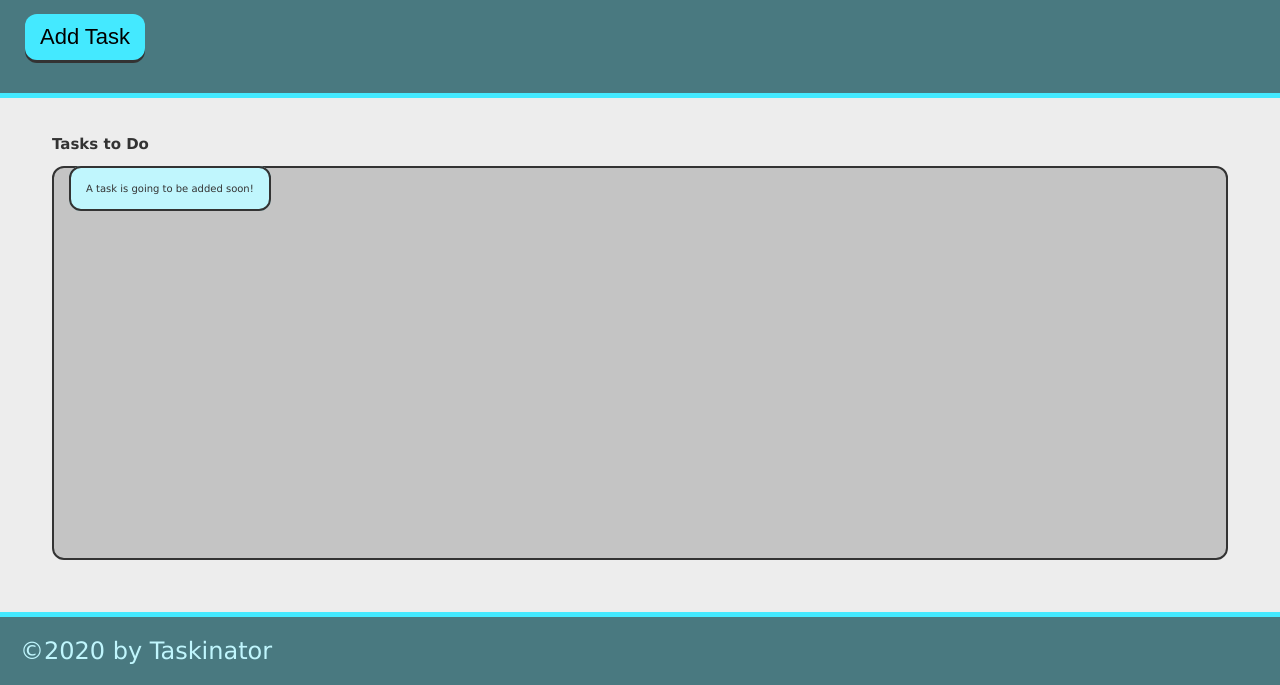
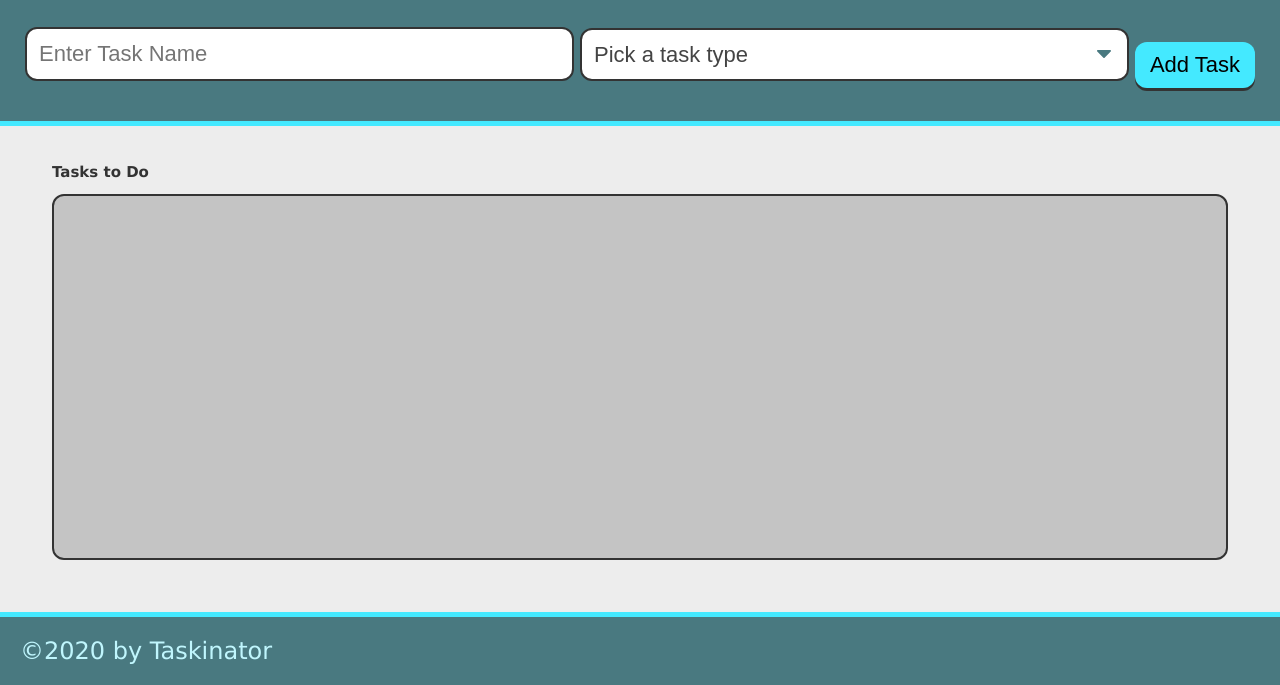
Before and after one commit to Topash15/taskinator, a plain HTML site: page index.html in a window 1280 px wide. Shown: the part 115-800 px from the top of the page. Drawn offline with Linux system fonts and the light colour scheme; files whose address does not match are found by name.

Commit message:
added form input for task creation

```diff
--- a/index.html
+++ b/index.html
@@ -17,14 +17,27 @@
         <p>
             Click the button below to add a new task!
         </p>
-        <button class="btn" id="save-task">Add Task</button>
+        <form id="task-force">
+            <div class="form-group">
+                <input type="text" name="task-name" placeholder="Enter Task Name" />
+            </div>
+            <div class="form-group">
+                <select name="task-type" class="select-dropdown">
+                    <option value="" disabled selected>Pick a task type</option>
+                    <option value="Print">Print</option>
+                    <option value="Web">Web</option>
+                    <option value="Mobile">Mobile</option>
+                </select>
+            </div>
+            <div class="task-form">
+                <button class="btn" id="save-task" type="submit">Add Task</button>
+            </div>
+        </form>
     </header>
     <main class="page-content">
         <section class="task-list-wrapper">
             <h2 class="task-title"> Tasks to Do</h2>
-            <ul class="task-list" id="tasks-to-do">
-                <il class="task-item"> A task is going to be added soon! </il>
-            </ul>
+            <ul class="task-list" id="tasks-to-do"></ul>
         </section>
     </main>
     <footer>
```
